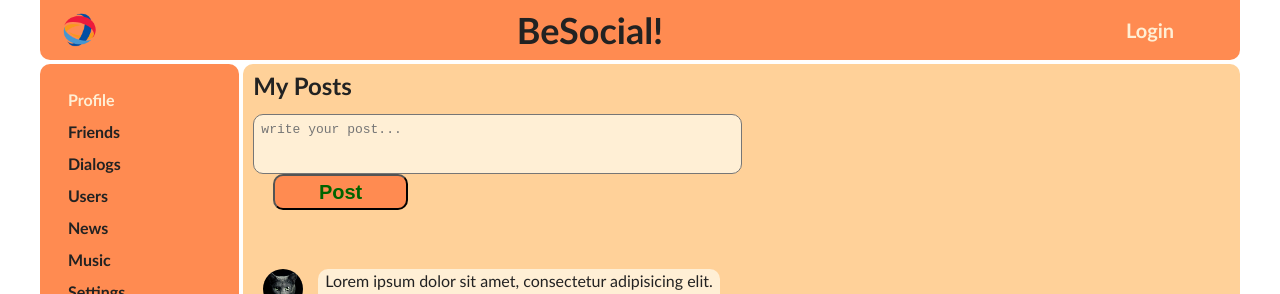
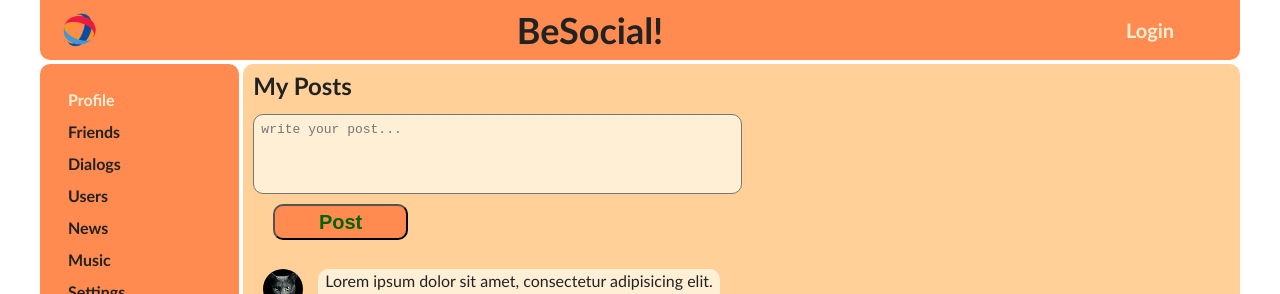
Before and after one commit to kalmykovanton/BeSocial, a React (Create React App) app: page /profile/1 in a window 1280 px wide. Shown: the top 294 px of the page. Built offline with nearby package versions, Linux system fonts and the light colour scheme; no server answers.

Commit message:
add validators to input fields in Login, NewPost & NewMessage

```diff
--- a/src/components/Dialogs/NewMessage/NewMessage.jsx
+++ b/src/components/Dialogs/NewMessage/NewMessage.jsx
@@ -1,15 +1,18 @@
 import React from 'react';
+import {maxLengthCreator, required} from "../../../utils/validators/validators";
+import {Textarea} from "../../common/FormsControls/FormsControls";
 import styles from './../../Profile/MyPosts/NewPost/NewPost.module.css';
 import {Field, reduxForm} from 'redux-form';
 
+const maxLength30 = maxLengthCreator(30);
 
 const NewMessageForm = (props) => {
 
     return (
         <form onSubmit={props.handleSubmit}>
-                <Field component={"textarea"}
+                <Field component={Textarea}
+                       validate={ [ required, maxLength30 ] }
                        name={"newMessageBody"}
-                       className={styles.text}
                        placeholder={"Your message..."}>
                 </Field>
             <div className={styles.buttons}>
--- a/src/components/Login/Login.jsx
+++ b/src/components/Login/Login.jsx
@@ -1,4 +1,6 @@
 import React from 'react';
+import {required} from "../../utils/validators/validators";
+import {Input} from "../common/FormsControls/FormsControls";
 import styles from './Login.module.css';
 import {Field, reduxForm} from 'redux-form';
 
@@ -6,15 +8,17 @@ const LoginForm = (props) => {
     return (
         <form onSubmit={props.handleSubmit}>
             <div>
-                <Field className={styles.textInput} component={'input'}
-                       name={'login'} placeholder={'login'}/>
+                <Field className={styles.textInput} component={Input}
+                       name={'login'} placeholder={'login'}
+                       validate={[required]}/>
             </div>
             <div>
-                <Field className={styles.textInput} component={'input'}
-                       name={'password'} placeholder={'password'}/>
+                <Field className={styles.textInput} component={Input}
+                       name={'password'} placeholder={'password'}
+                       validate={[required]}/>
             </div>
             <div className={styles.checkbox} >
-                <Field className={styles.checkbox} component={'input'}
+                <Field className={styles.checkbox} component={Input}
                        type="checkbox" name={'rememberMe'}/> <span>remember me</span>
             </div>
             <div className={styles.buttonContainer}>
--- a/src/components/Login/Login.module.css
+++ b/src/components/Login/Login.module.css
@@ -21,14 +21,6 @@
     align-content: space-around;
     justify-content: center;
     height: 200px;
-}
-
-.textInput {
-    display: grid;
-    border-radius: 10px;
-    background-color: #ffefd5;
-    height: 36px;
-    padding-left: 5px;
 }
 
 .checkbox {
--- a/src/components/Profile/MyPosts/NewPost/NewPost.jsx
+++ b/src/components/Profile/MyPosts/NewPost/NewPost.jsx
@@ -1,6 +1,9 @@
 import React from 'react';
+import {maxLengthCreator, required} from "../../../../utils/validators/validators";
+import {Textarea} from "../../../common/FormsControls/FormsControls";
 import styles from './NewPost.module.css';
 import {Field, reduxForm} from 'redux-form';
+
 
 const NewPost = (props) => {
 
@@ -9,21 +12,23 @@ const NewPost = (props) => {
     };
 
     return (
-        <div className={styles.container}>
-			<NewPostFormRedux onSubmit={addPost} />
+        <div >
+            <NewPostFormRedux onSubmit={addPost}/>
         </div>
     )
 };
 
+const maxLength10 = maxLengthCreator(10);
+
 const NewPostForm = (props) => {
     return (
-        <form onSubmit={props.handleSubmit}>
-			<Field className={styles.text}
-                   component={"textarea"}
-                    placeholder={"write your post..."}
-                    name={"newPostText"}/>
+        <form onSubmit={props.handleSubmit} className={styles.container} >
+            <Field component={Textarea}
+                   placeholder={"write your post..."}
+                   name={"newPostText"}
+                   validate={ [ required, maxLength10 ] } />
             <div className={styles.buttons}>
-                <button className={`${styles.button} ${styles.post}`}> Post </button>
+                <button className={`${styles.button} ${styles.post}`}> Post</button>
                 {/*<button onClick={clearTextArea}
                         className={`${styles.button} ${styles.clear}`}>Clear
                 </button>*/}
--- a/src/components/Profile/MyPosts/NewPost/NewPost.module.css
+++ b/src/components/Profile/MyPosts/NewPost/NewPost.module.css
@@ -6,16 +6,6 @@
     grid-row-gap: 7px;
     width: 50%;
     height: 130px;
-}
-
-.text {
-    width: 100%;
-    grid-column: 1 / 3;
-    border-radius: 10px;
-    padding: 7px;
-    min-height: 60px;
-    background-color: #ffefd5;
-    resize: none;
 }
 
 .buttons {
--- /dev/null
+++ b/src/components/common/FormsControls/FormsControls.js
@@ -0,0 +1,40 @@
+import React from 'react';
+import styles from './FormsControls.module.css';
+
+const FormControl = ({input, meta, child, ...props}) => {
+
+    const hasError = meta.touched && meta.error;
+
+    return (
+        <div>
+            <div className={hasError ? styles.error : ''}>
+                {props.children}
+            </div>
+            { hasError && <span className={styles.errorMessage}>{meta.error}</span> }
+        </div>
+    )
+};
+
+export const Textarea = (props) => {
+
+    const {input, meta, child, ...resPprops} = props;
+
+    return (
+        <FormControl {...props}>
+            <textarea {...input } {...props}
+                      className={styles.text} />
+        </FormControl>
+    )
+};
+
+export const Input = (props) => {
+
+    const {input, meta, child, ...resPprops} = props;
+
+    return (
+        <FormControl {...props}>
+            <input {...input } {...props}
+                   className={styles.input} />
+        </FormControl>
+    )
+};
--- /dev/null
+++ b/src/components/common/FormsControls/FormsControls.module.css
@@ -0,0 +1,27 @@
+.text {
+    width: 100%;
+    grid-column: 1 / 3;
+    border-radius: 10px;
+    padding: 7px;
+    min-height: 80px;
+    background-color: #ffefd5;
+    resize: none;
+}
+
+.error {
+    border: 3px solid red;
+    border-radius: 10px;
+}
+
+.errorMessage {
+    color:red;
+    font-weight: bold;
+}
+
+.input {
+    display: grid;
+    border-radius: 10px;
+    background-color: #ffefd5;
+    height: 36px;
+    padding-left: 5px;
+}
--- /dev/null
+++ b/src/utils/validators/validators.js
@@ -0,0 +1,9 @@
+export const required = (value) => {
+    if (value) return undefined;
+    return "Field is required";
+};
+
+export const maxLengthCreator = (maxLength) => (value) => {
+    if ( value.length > maxLength ) return `Max length ${maxLength} symbols`;
+    return undefined;
+};
```
